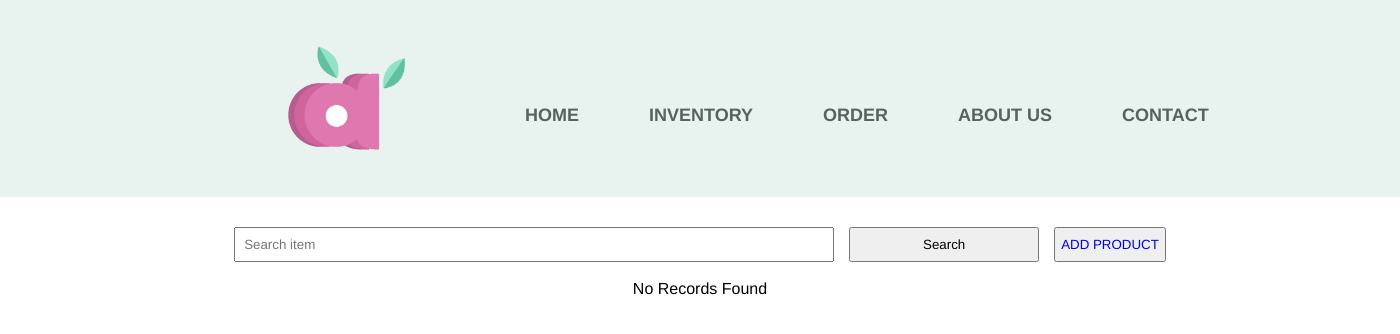
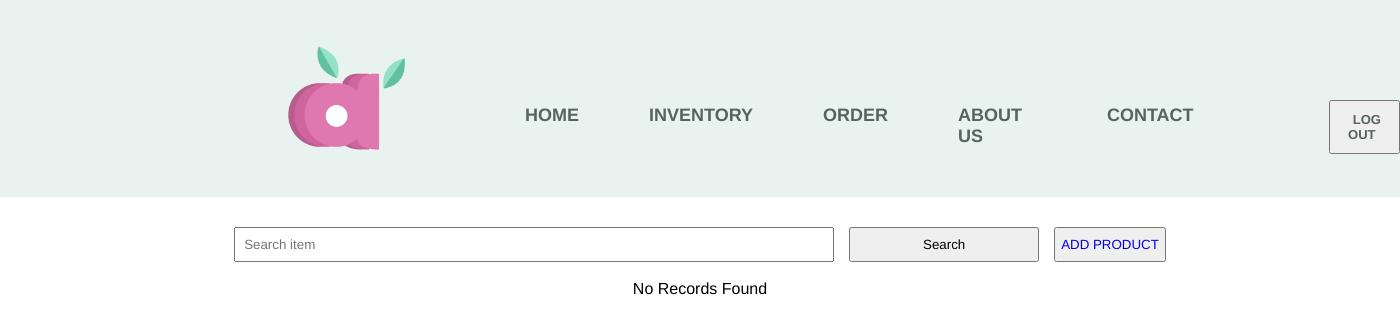
Before and after one commit to JayArD27/AAA-CleaningProducts, a PHP site: page /admin/view.php in a window 1400 px wide. Shown: the top 334 px of the page. Run offline with PHP 8.4, Linux system fonts and the light colour scheme; data that the repository does not hold is empty.

Commit message:
added logout button in admin

```diff
--- a/admin/aboutus.html
+++ b/admin/aboutus.html
@@ -17,6 +17,7 @@
                         <li><a href="orderproduct.php" class="list">ORDER</a></li>
                         <li><a href="aboutus.html" class="list">ABOUT US</a></li>
                         <li><a href="contact.php" class="list">CONTACT</a></li>
+                        <li><button class="list-button"><a href="../login.php" class="logout">LOG OUT</a></button></li>
                     </ul>
             </div>
         </div>
--- a/admin/contact.php
+++ b/admin/contact.php
@@ -20,6 +20,7 @@
                     <li><a href="orderproduct.php" class="list">ORDER</a></li>
                     <li><a href="aboutus.html" class="list">ABOUT US</a></li>
                     <li><a href="contact.php" class="list">CONTACT</a></li>
+                    <li><button class="list-button"><a href="../login.php" class="logout">LOG OUT</a></button></li>
                 </ul>
         </div>
     </div>
--- a/admin/delete.php
+++ b/admin/delete.php
@@ -39,6 +39,7 @@ $conn->close();
                     <li><a href="orderproduct.php" class="list">ORDER</a></li>
                     <li><a href="aboutus.html" class="list">ABOUT US</a></li>
                     <li><a href="contact.php" class="list">CONTACT</a></li>
+                    <li><button class="list-button"><a href="../login.php" class="logout">LOG OUT</a></button></li>
                 </ul>
         </div>
     </div>
--- a/admin/home.html
+++ b/admin/home.html
@@ -20,6 +20,7 @@
                     <li><a href="orderproduct.php" class="list">ORDER</a></li>
                     <li><a href="aboutus.html" class="list">ABOUT US</a></li>
                     <li><a href="contact.php" class="list">CONTACT</a></li>
+                    <li><button class="list-button"><a href="../login.php" class="logout">LOG OUT</a></button></li>
                 </ul>
         </div>
     </div>
--- a/admin/orderproduct.php
+++ b/admin/orderproduct.php
@@ -21,6 +21,7 @@
                     <li><a href="orderproduct.php" class="list">ORDER</a></li>
                     <li><a href="aboutus.html" class="list">ABOUT US</a></li>
                     <li><a href="contact.php" class="list">CONTACT</a></li>
+                    <li><button class="list-button"><a href="../login.php" class="logout">LOG OUT</a></button></li>
                 </ul>
         </div>
     </div>
--- a/admin/products.php
+++ b/admin/products.php
@@ -21,6 +21,7 @@
                     <li><a href="orderproduct.php" class="list">ORDER</a></li>
                     <li><a href="aboutus.html" class="list">ABOUT US</a></li>
                     <li><a href="contact.php" class="list">CONTACT</a></li>
+                    <li><button class="list-button"><a href="../login.php" class="logout">LOG OUT</a></button></li>
                 </ul>
         </div>
     </div>
--- a/admin/update.php
+++ b/admin/update.php
@@ -39,6 +39,7 @@ $conn->close();
                     <li><a href="orderproduct.php" class="list">ORDER</a></li>
                     <li><a href="aboutus.html" class="list">ABOUT US</a></li>
                     <li><a href="contact.php" class="list">CONTACT</a></li>
+                    <li><button class="list-button"><a href="../login.php" class="logout">LOG OUT</a></button></li>
                 </ul>
         </div>
     </div>
--- a/admin/view.php
+++ b/admin/view.php
@@ -21,6 +21,7 @@
                     <li><a href="orderproduct.php" class="list">ORDER</a></li>
                     <li><a href="aboutus.html" class="list">ABOUT US</a></li>
                     <li><a href="contact.php" class="list">CONTACT</a></li>
+                    <li><button class="list-button"><a href="../login.php" class="logout">LOG OUT</a></button></li>
                 </ul>
         </div>
     </div>
--- a/employee/home.html
+++ b/employee/home.html
@@ -20,6 +20,7 @@
                     <li><a href="orderproduct.php" class="list">ORDER</a></li>
                     <li><a href="aboutus.html" class="list">ABOUT US</a></li>
                     <li><a href="contact.php" class="list">CONTACT</a></li>
+                    <li><button class="list-button"><a href="../login.php" class="logout">LOG OUT</a></button></li>
                 </ul>
         </div>
     </div>
--- a/style/allstyle.css
+++ b/style/allstyle.css
@@ -256,3 +256,17 @@ html {
     font-weight: bold;
     font-size: 18px;
 }
+.list-button{
+    padding: 10px;
+    margin-left: 100px;
+    text-decoration: none;
+    color: #313634;
+}
+.logout{
+    font-style: none;
+    font-size: 13px;
+    text-decoration: none;
+    color:#57635f;
+    list-style: none;
+    font-weight: bold;
+}
--- a/user/home.html
+++ b/user/home.html
@@ -18,8 +18,9 @@
                     <li><a href="home.html" class="list">HOME</a></li>
                     <li><a href="products.html" class="list">SHOP</a></li>
                     <li><a href="order.html" class="list">ORDER NOW</a></li>
-                    <li><a href="order.php" class="list">ABOUT US</a></li>
+                    <li><a href="aboutus.html" class="list">ABOUT US</a></li>
                     <li><a href="contact.php" class="list">CONTACT</a></li>
+                    <li><button class="list-button"><a href="../login.php" class="logout">LOG OUT</a></button></li>
                 </ul>
         </div>
     </div>
```
